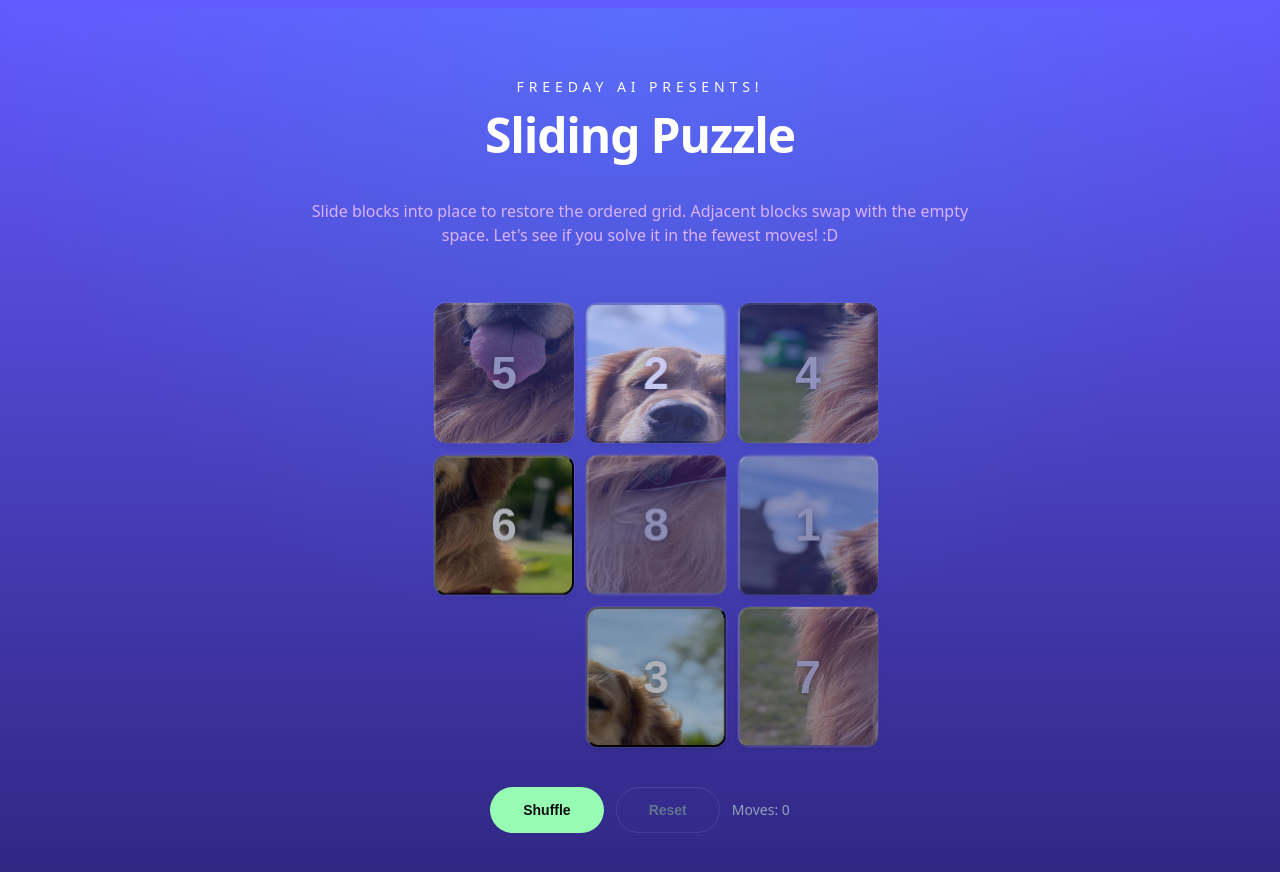
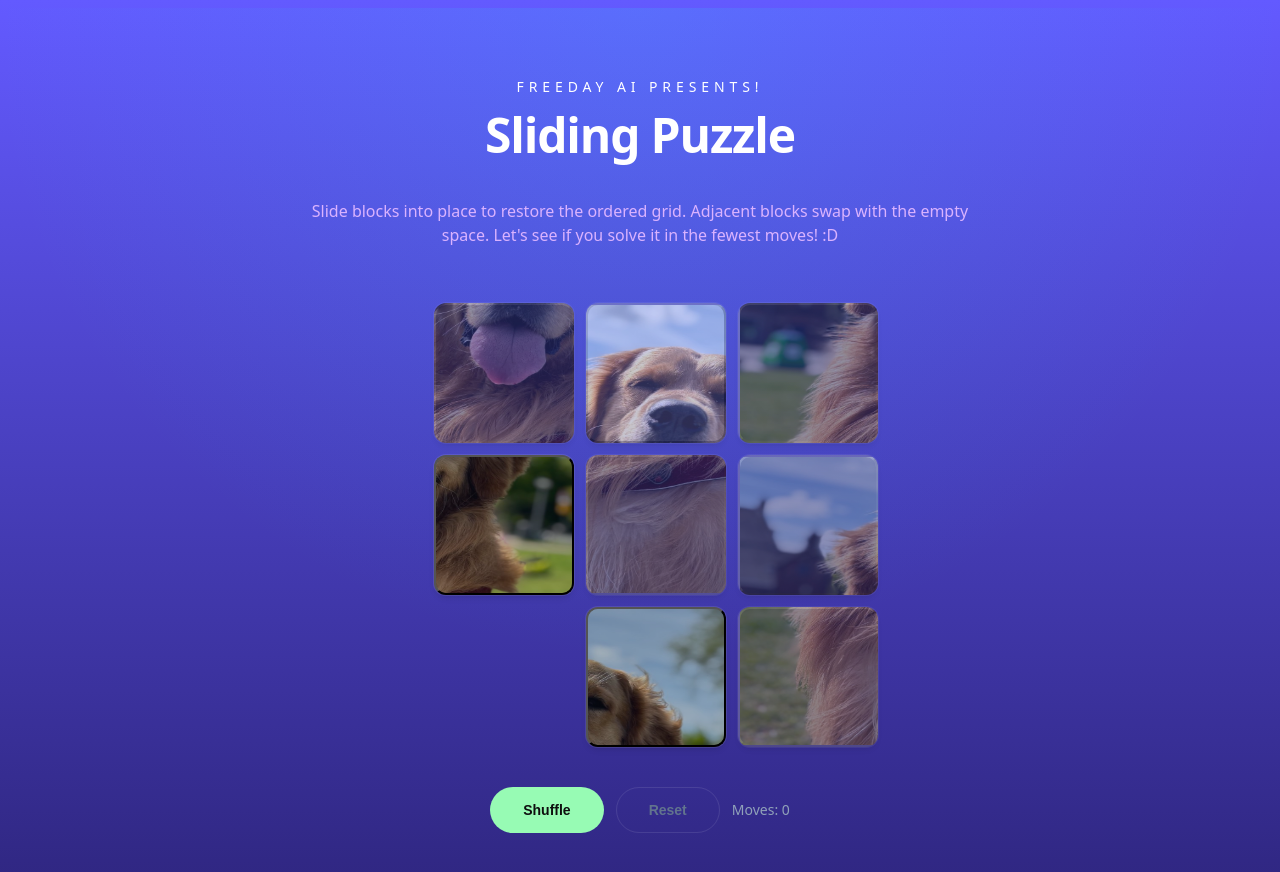
Before and after one commit to mehrismore/sliding-puzzle, a React (Vite) app: page / in a window 1280 px wide. Shown: the top 872 px of the page. Built offline with nearby package versions, Linux system fonts and the light colour scheme.

Commit message:
remove numbers

```diff
--- a/src/PuzzleBoard.tsx
+++ b/src/PuzzleBoard.tsx
@@ -139,13 +139,6 @@ const PuzzleBoard: FC<PuzzleBoardProps> = ({
               data-correct={isCorrectPosition}
               style={blockStyle}
             >
-              <span
-                aria-hidden="true"
-                className="font-semibold text-white drop-shadow-[0_1px_4px_rgba(0,0,0,0.5)]"
-                style={{ fontSize: labelFontSize }}
-              >
-                {value}
-              </span>
               <span className="sr-only">Move block {value}</span>
             </button>
           );
```
